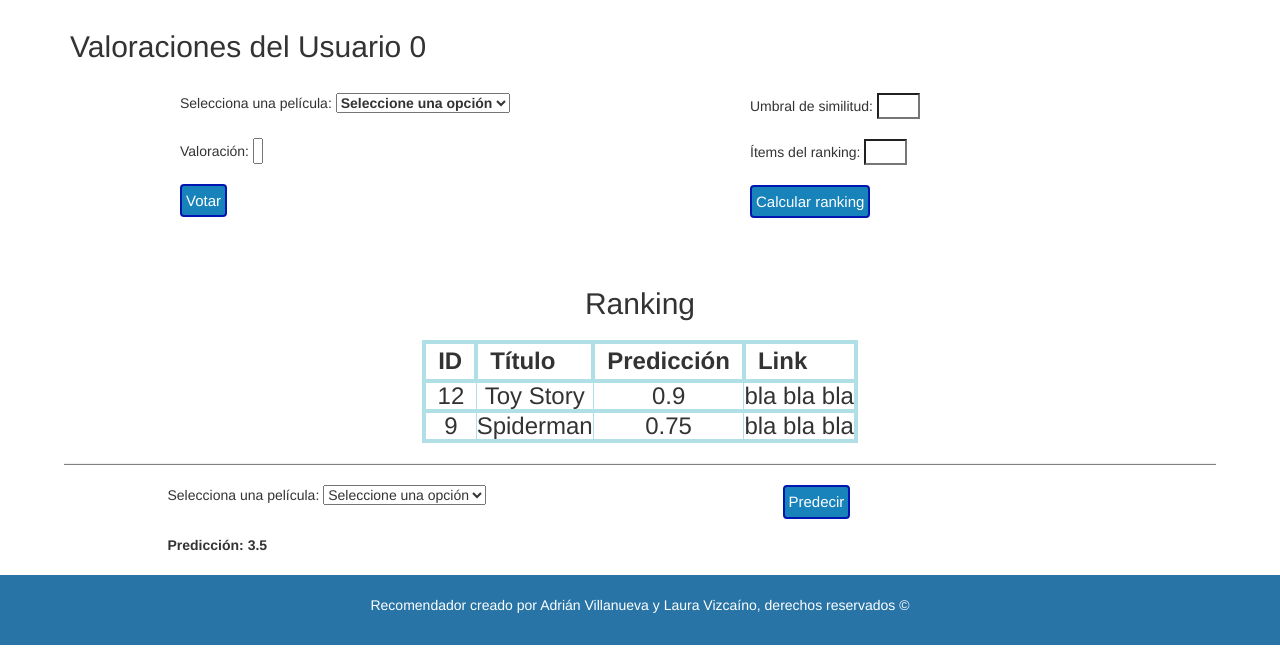
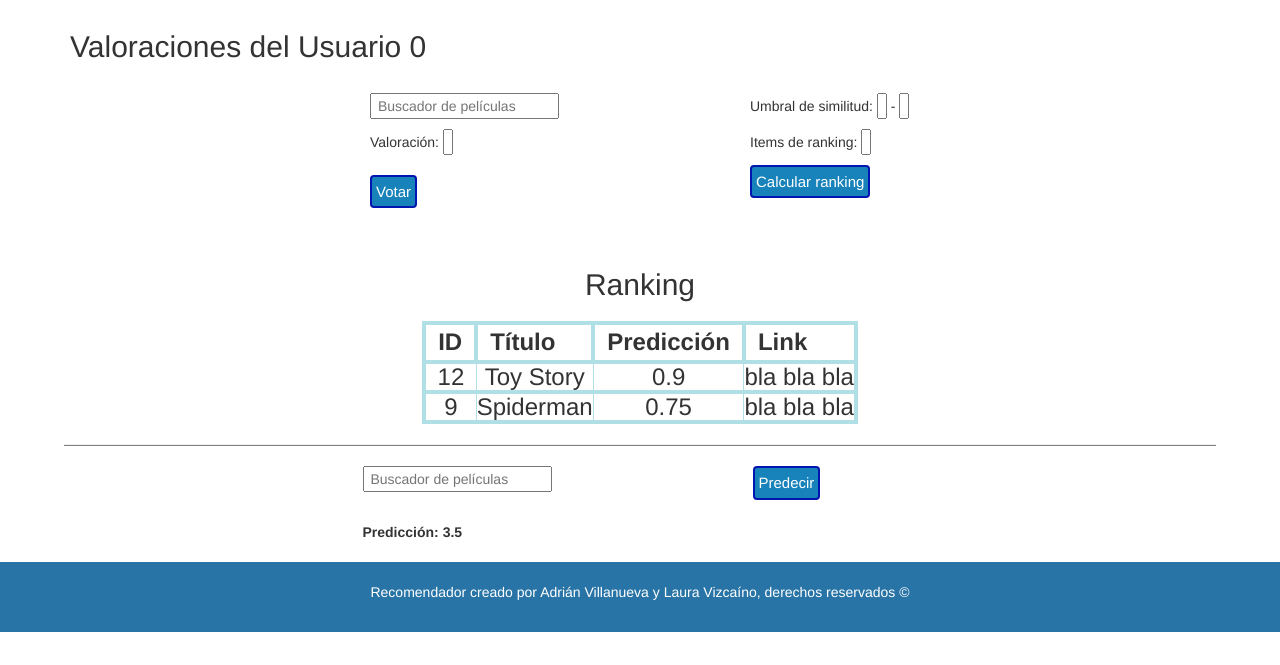
Before and after one commit to adrianvillanueva997/movies-recomendation-system, a PHP site: page /recom-item-item.php in a window 1280 px wide. Shown: the part 135-800 px from the top of the page. Run offline with PHP 8.4, Linux system fonts and the light colour scheme; data that the repository does not hold is empty; some web fonts are replaced.

Commit message:
buscar pelis y usuarios

```diff
--- a/web/recom-item-item.php
+++ b/web/recom-item-item.php
@@ -20,7 +20,7 @@
 
 <nav>
     <ul>
-        <li><a href=recomendador.html>Home</a></li>
+        <li><a href=index.html>Home</a></li>
         <li><a href="recom-user-user.php">User-User</a></li>
         <li><a class="active" href="recom-item-item.php">Ítem-Ítem</a></li>
     </ul>
@@ -38,23 +38,21 @@ include_once 'PHP/user-user.php';
     <h2> Valoraciones del Usuario 0</h2> <br>
 
     <div class="align center">
-        <div class="col-md-1">
+        <div class="col-md-3">
         </div>
 
-        <div class="col-md-6">
+        <div class="col-md-4">
             <form action="../../form-result.php" target="_blank">
-                <p> Selecciona una película:
-                    <label>
-                        <select name="Peliculas">
+                <p>
+                     <input list="states" name="state-choice" placeholder=" Buscador de películas"/>
+                       <datalist id="states">
                             <option>Seleccione una opción</option>
                             <?php insert_movies_in_ComboBox() ?>
-                        </select>
-                    </label>
-
-                    <br><br>
+                        </datalist>
+                </p>
 
                     Valoración:
-                    <input type="number" placeholder="Ej. 3.5" min="0" max="5" step="0.5" required="required"> <br><br>
+                    <input type="number" class="numero" placeholder="Ej. 3.5" min="0" max="5" step="0.5" required="required"> <br><br>
 
                 <button type="submit" class="boton_personalizado">Votar</button>
                 <br><br>
@@ -63,10 +61,14 @@ include_once 'PHP/user-user.php';
 
        <div class="col-md-4">
             <form action="../../form-result.php" target="_blank">
-                Umbral de similitud:
-                <input type="search" size="2" required="required"><br><br>
-                 Ítems del ranking:
-                <input type="search" maxlength="2" size="2" required="required"><br><br>
+                 <p> Umbral de similitud:
+                    <input type="number" name="valor1" id="valor1" placeholder="Ej. 0.6" min="0" max="1" step="0.05" required="required">
+                    -
+                    <input type="number" name="valor2" id="valor2" placeholder="Ej. 0.85" min="0" max="1" step="0.05" required="required">
+                </p>
+                 <p> Items de ranking:
+                <input type="number" name="numero" placeholder="Ej. 5"  min="1" max="50" step="1" required="required">
+                </p>
                 <button type="submit" class="boton_personalizado">Calcular ranking</button>
             </form>
         </div>
@@ -110,26 +112,28 @@ include_once 'PHP/user-user.php';
 <div class="container">
     <div class="row">
 
-        <div class="col-md-1">
+        <div class="col-md-3">
         </div>
 
-        <div class="col-md-6">
-            <form action="../../form-result.php" target="_blank">
-                <p> Selecciona una película:
-                    <select name="Pelicula">
-                        <option>Seleccione una opción</option>
-                        <option>Bambi</option>
-                    </select>
+        <div class="col-md-4">
+            <form class=recomendar action="search.php" method="get">
+                <p>
+                    <input list="states" name="state-choice" placeholder=" Buscador de películas"/>
+                       <datalist id="states">
+                            <option>Seleccione una opción</option>
+                            <?php insert_movies_in_ComboBox() ?>
+                        </datalist>
                 </p>
-                <br><b>Predicción: 3.5</b>
+                <br><b>Predicción: 3.5 </b>
             </form>
         </div>
 
         <div class="col-md-4">
             <button type="submit" class="boton_personalizado">Predecir</button>
+        </div>
 
-            <div class="col-md-1">
-            </div>
+        <div class="col-md-1">
+        </div>
 
         </div>
     </div>
--- a/web/recom-user-user.php
+++ b/web/recom-user-user.php
@@ -80,6 +80,7 @@ include 'PHP/movies.php';
                 </p>
             </form>
         </div>
+
     </div>
 </div>
 
```
